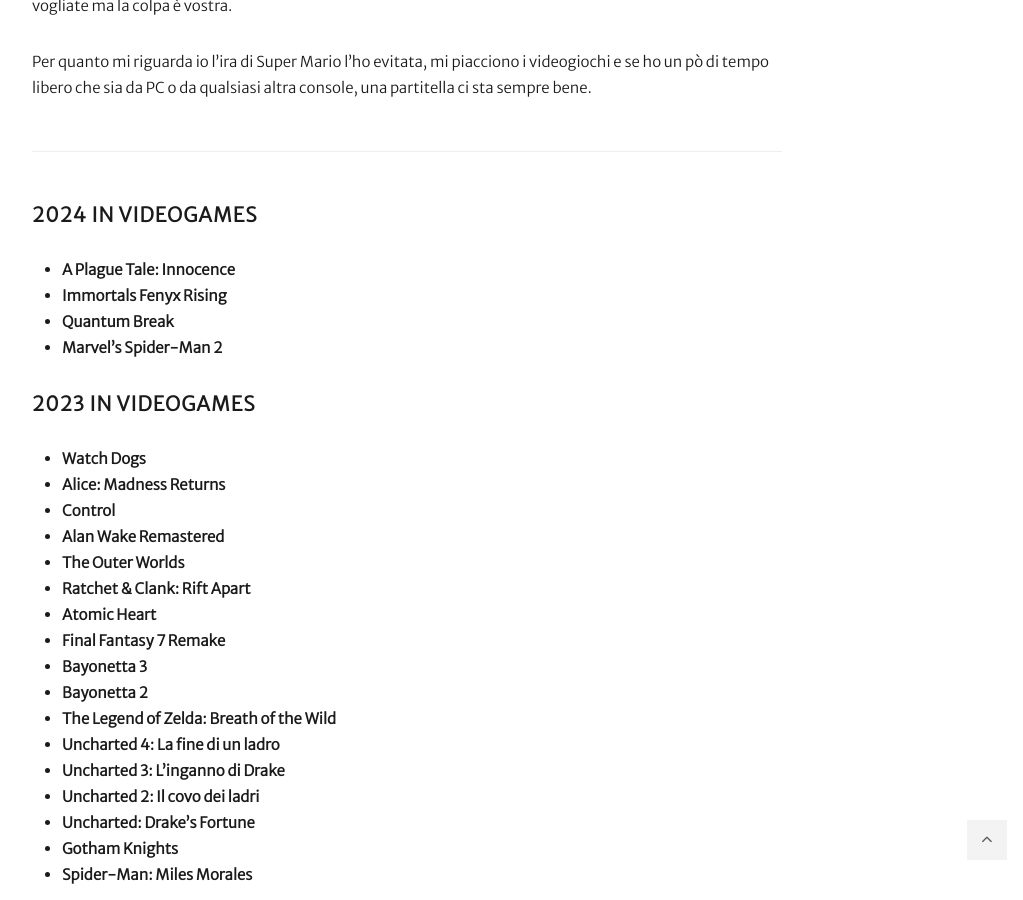
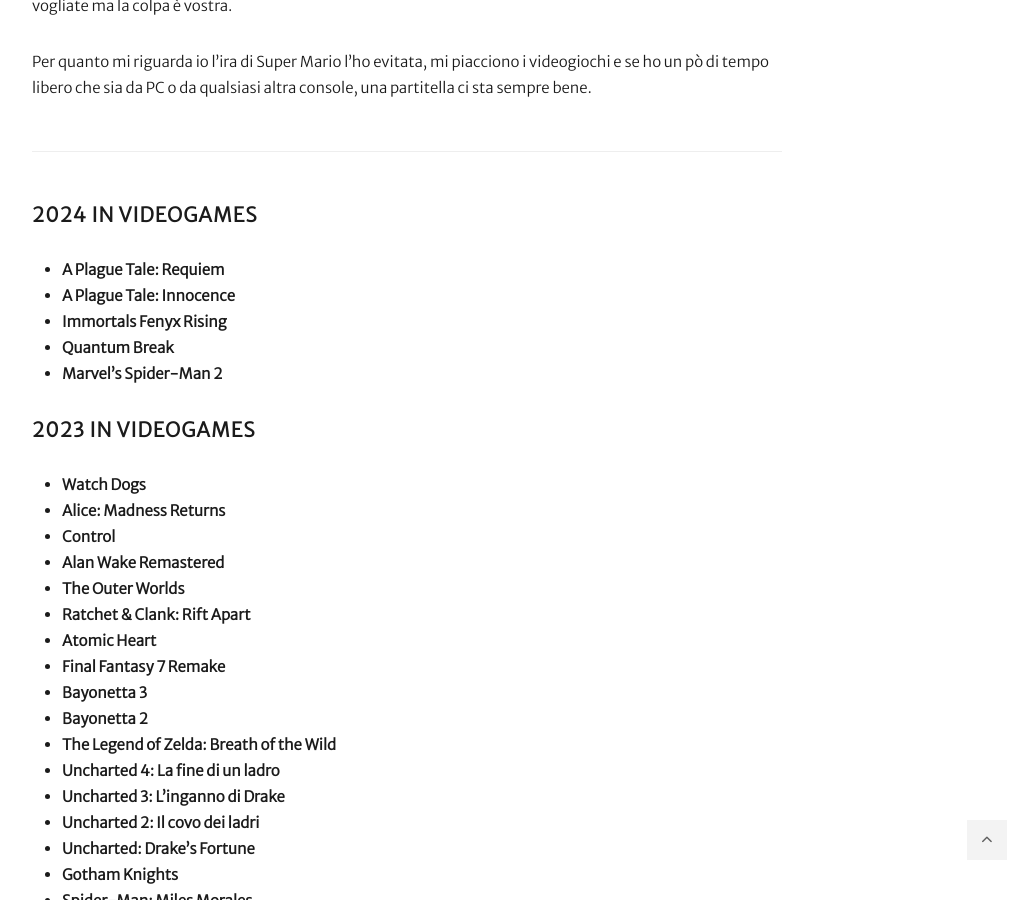
Before and after one commit to carlofinocchiaro/carlofinocchiaro.github.io, a Jekyll site: the page built from _pages/atAGlancePage/gaming.md, in a window 1280 px wide and 900 px high, scrolled down 955 px. Shown: the whole window, without its empty margins (233-1256 px from the left). Built offline with Jekyll 4.4.1, drawn with Linux system fonts in a browser that asks for light colours; nearby versions of some CDN libraries; emoji names are drawn with the system emoji font.

Commit message:
Gem update + new game

```diff
--- a/_pages/atAGlancePage/gaming.md
+++ b/_pages/atAGlancePage/gaming.md
@@ -14,6 +14,7 @@
 
 ***
 #### 2024 in videogames
+* **A Plague Tale: Requiem**
 * **A Plague Tale: Innocence**
 * **Immortals Fenyx Rising**
 * **Quantum Break**
```
Also changed, not shown: Gemfile.lock.
